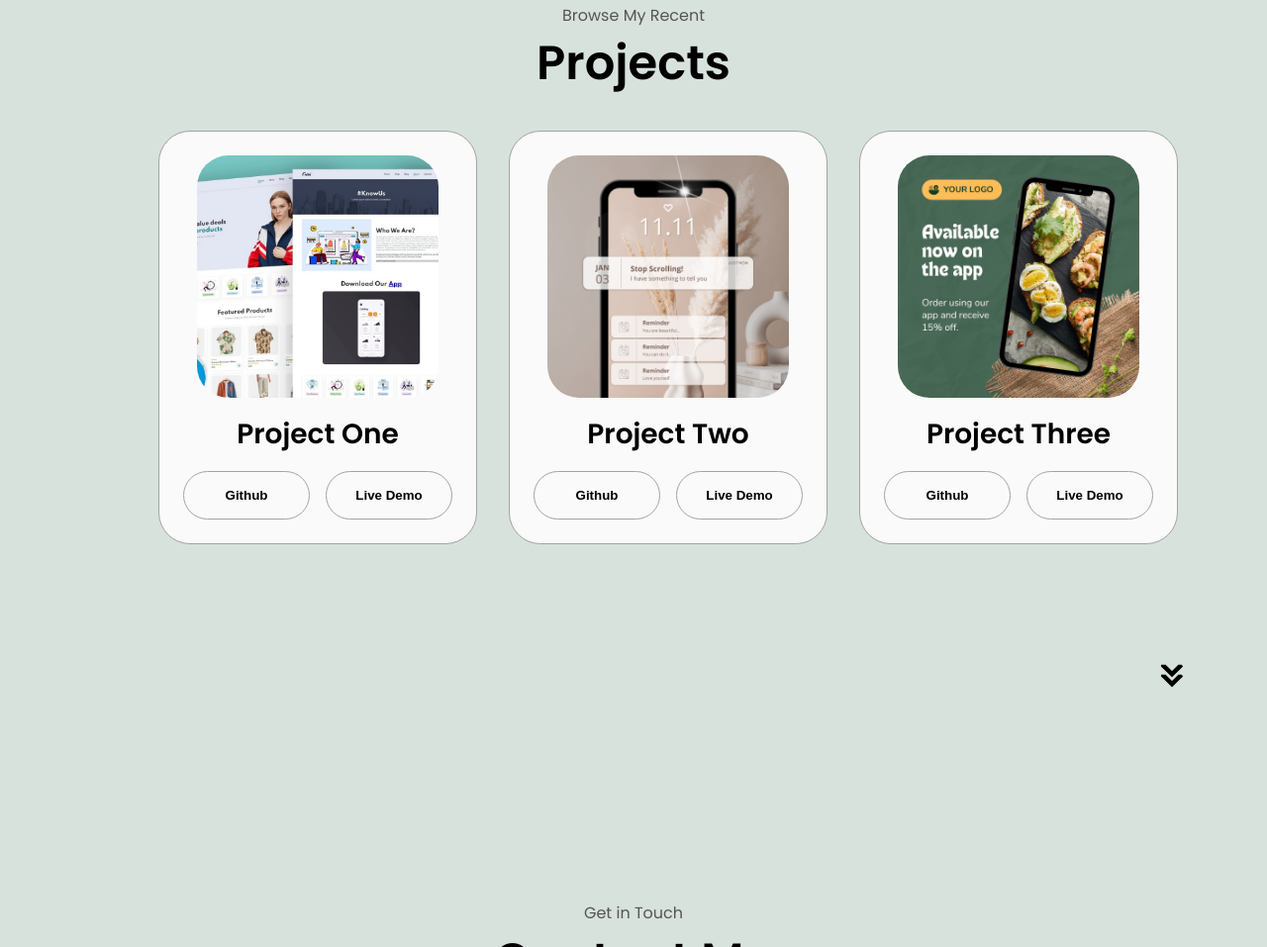
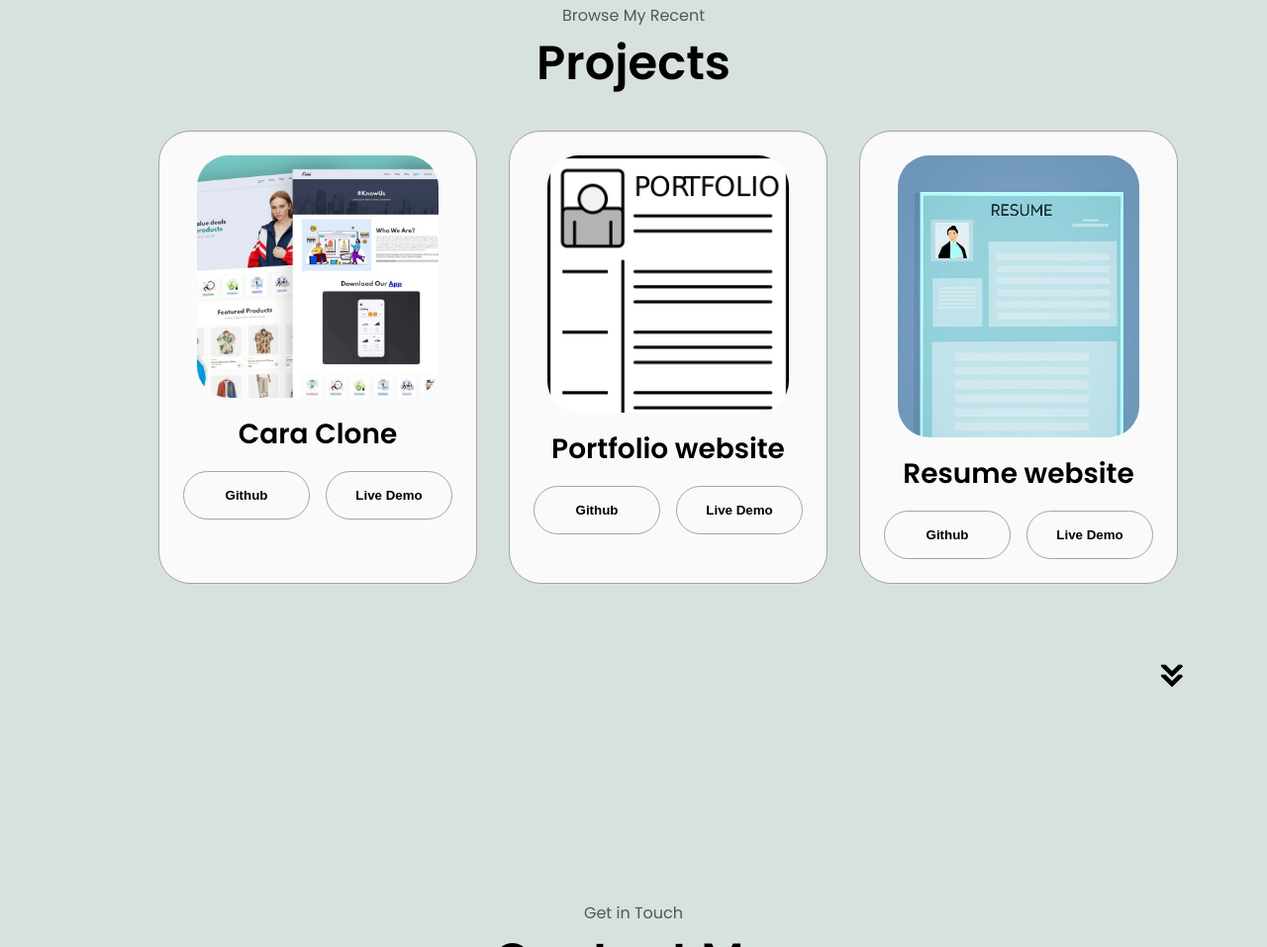
Before and after one commit to balanivansh/portfolio_website, a plain HTML site: page index.html in a window 1280 px wide. Shown: the part 2341-3298 px from the top of the page at 99% size. Drawn offline with Linux system fonts and the light colour scheme; a script that the page names is missing.

Commit message:
Add files via upload

```diff
--- a/index.html
+++ b/index.html
@@ -264,7 +264,7 @@
                 class="project-img"
               />
             </div>
-            <h2 class="skills-sub-title project-title">Project One</h2>
+            <h2 class="skills-sub-title project-title">Cara Clone</h2>
             <div class="btn-container">
               <button
                 class="btn btn-color-2 project-btn"
@@ -283,16 +283,16 @@
           <div class="details-container color-container">
             <div class="article-container">
               <img
-                src="./assets/project-2.png"
+                src="./assets/port_copy.png"
                 alt="Project 2"
                 class="project-img"
               />
             </div>
-            <h2 class="skills-sub-title project-title">Project Two</h2>
+            <h2 class="skills-sub-title project-title">Portfolio website</h2>
             <div class="btn-container">
               <button
                 class="btn btn-color-2 project-btn"
-                onclick="location.href='https://github.com/'"
+                onclick="location.href='https://github.com/balanivansh/portfolio_website'"
               >
                 Github
               </button>
@@ -307,12 +307,12 @@
           <div class="details-container color-container">
             <div class="article-container">
               <img
-                src="./assets/project-3.png"
+                src="./assets/resume_copy.jpg"
                 alt="Project 3"
                 class="project-img"
               />
             </div>
-            <h2 class="skills-sub-title project-title">Project Three</h2>
+            <h2 class="skills-sub-title project-title">Resume website</h2>
             <div class="btn-container">
               <button
                 class="btn btn-color-2 project-btn"
```
Also changed, not shown: assets/port_copy.png (added), assets/portfolio-2903909_640.png (added), assets/portfolio_pic.png (added), assets/resume-pic.webp (added), assets/resume_copy.jpg (added), assets/resume_pic.jpg (added).
